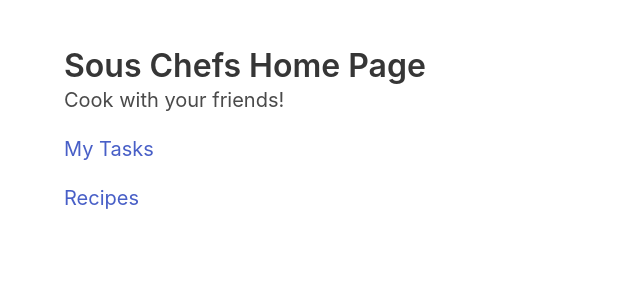
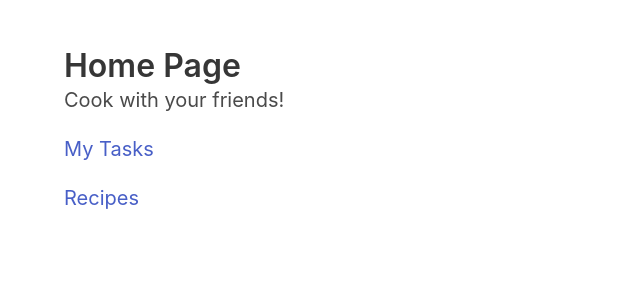
Before and after one commit to funkyrailroad/sous-chefs, a Django app: page /my_app/home in a window 1280 px wide. Shown: the part 52-352 px from the top of the page, without its empty margins (0-640 px from the left). Run offline with Django 5.2, Linux system fonts and the light colour scheme; parts of the project's set-up code (start-up, migrations or seed data) failed here and were passed over; some libraries are stand-ins or nearby versions.

Commit message:
Shorten homepage title

```diff
--- a/my_app/templates/my_app/home.html
+++ b/my_app/templates/my_app/home.html
@@ -1,6 +1,6 @@
 {% extends "my_app/base.html" %}
 {% block body %}
-  <h1 class="title is-3">Sous Chefs Home Page</h1>
+  <h1 class="title is-3">Home Page</h1>
 
   <h2 class="subtitle is-5">Cook with your friends!</h2>
 
```
